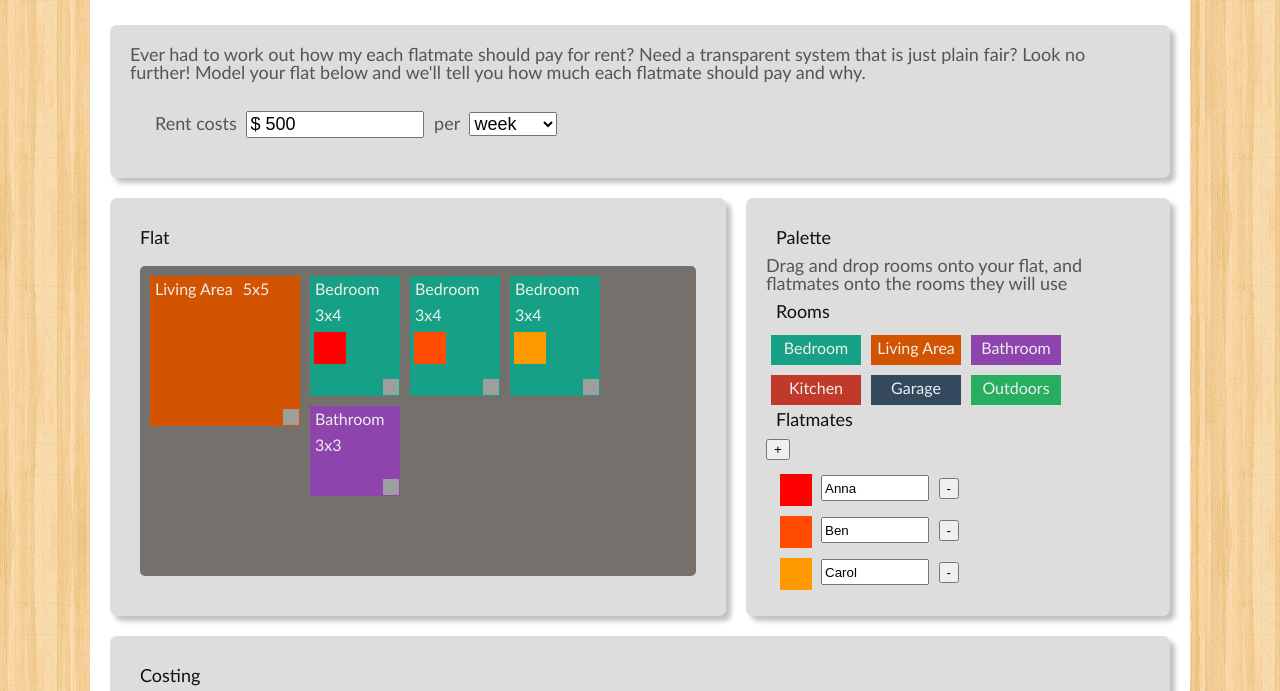
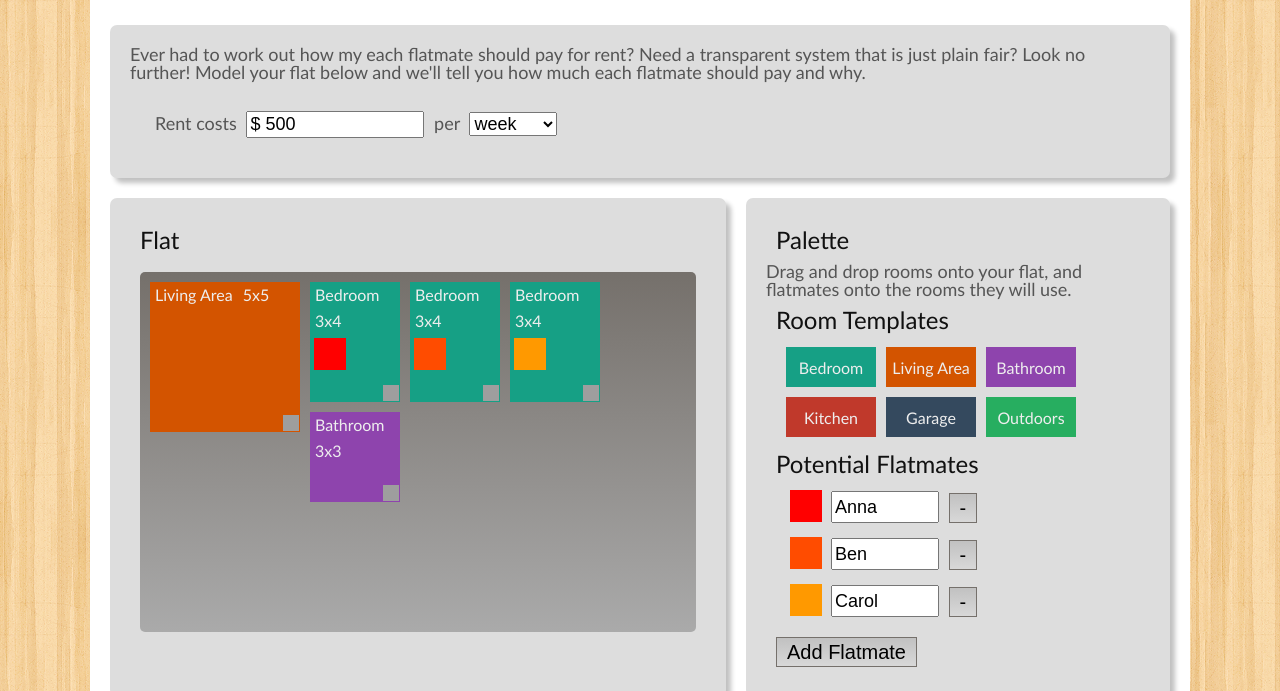
Before and after one commit to forgedsoftware/costmyflat, a plain HTML site: page index.html in a window 1280 px wide. Shown: the part 95-786 px from the top of the page. Drawn offline with nearby package versions, Linux system fonts and the light colour scheme; grey boxes are pictures that could not be loaded.

Commit message:
- More styling and fix up removing rooms/members

```diff
--- a/css/base.css
+++ b/css/base.css
@@ -30,6 +30,22 @@ body {
 h2 {
 	color: #111;
 	padding: 10px;
+	font-size: 24px;
+}
+
+button {
+	line-height: 0.9;
+	font-size: 20px;
+	vertical-align: middle;
+	padding: 5px 10px;
+	border: 1px #75706B solid;
+	background: #C1C1C1;
+	background: linear-gradient(to bottom, #c1c1c1 0%,#d8d8d8 100%); /* W3C */
+}
+
+button:hover {
+	background: #75706B;
+	background: linear-gradient(to bottom, #75706b 0%,#c1c1c1 100%); /* W3C */
 }
 
 /** Title */
@@ -74,10 +90,11 @@ h1 {
 #flat-container {
 	margin: 10px;
 	padding: 5px;
-	min-height: 300px;
-	background-color: #75706B;
+	min-height: 350px;
 	border-radius: 5px;
 	overflow: hidden;
+	background: #75706B;
+	background: linear-gradient(to bottom, #75706B 0%,#AAA 100%); /* W3C */
 }
 
 .flat-border {
@@ -108,7 +125,7 @@ h1 {
 .room {
 	color: #EEE;
 	width: 90px;
-	height: 30px;
+	height: 40px;
 	background-color: #54ACD2;
 	margin: 5px;
 	text-align: center;
@@ -121,6 +138,21 @@ h1 {
 
 .room > span {
 	margin: 5px;
+}
+
+.room-drag {
+	line-height: 2;
+}
+
+.members {
+	height: 32px;
+	width: 200px;
+	float: left;
+}
+
+#rooms {
+	margin-left: 15px;
+	overflow: auto;
 }
 
 #rooms > .room > span {
@@ -138,18 +170,18 @@ h1 {
 }
 
 #flatmates {
+	margin-left: 20px;
 	overflow: auto;
 }
 
 .flatmate {
 	/*float: left;*/
-	margin: 10px;
-	height: 32px;
+	margin-bottom: 5px;
 }
 
 .flatmate_name {
 	margin: 5px;
-	height: 20px;
+	height: 26px;
 	width: 100px;
 }
 
@@ -159,16 +191,13 @@ h1 {
 	background: url("../images/person-icon.png") no-repeat;
 	width: 32px;
 	height: 32px;
-	background-color: red;
 	cursor: move;
 	margin: 4px;
 	float: left;
 }
 
-.members {
-	height: 32px;
-	width: 200px;
-	float: left;
+#add-button {
+	margin: 10px;
 }
 
 /** Costing */
@@ -183,11 +212,11 @@ h1 {
 
 .flatmate-cost {
 	display: block;
-	height: 40px;
 	margin: 10px;
 }
 
 .flatmate-cost > span {
+	min-width: 100px;
 	font-size: 26px;
 	display: inline-block;
 	padding: 5px 10px 0px 10px;
--- a/index.html
+++ b/index.html
@@ -38,7 +38,7 @@
 				<div id="flat" class="section">
 					<h2>Flat</h2>
 					<div id="flat-container" sortable-grid room-drop>
-						<div class="room flat_room" ng-repeat="room in flat" style="background-color: {{room.template.color}};"
+						<div class="room flat_room" ng-repeat="room in flat" style="background: {{room.template.color}};"
 								ng-style="{'width': {{room.width * 30}} + 'px', 'height': {{room.height * 30}} + 'px'}" room-resize flatmate-drop>
 							<span>{{room.template.name}}</span>
 							<span class="size">{{room.width}}x{{room.height}}</span>
@@ -50,22 +50,22 @@
 				</div>
 				<div id="palette" class="section">
 					<h2>Palette</h2>
-					<p>Drag and drop rooms onto your flat, and flatmates onto the rooms they will use</p>
-					<h2>Rooms</h2>
+					<p>Drag and drop rooms onto your flat, and flatmates onto the rooms they will use.</p>
+					<h2>Room Templates</h2>
 					<div id="rooms">
 						<div class="room room-drag" ng-repeat="room in roomPalette" style="background-color: {{room.color}};" room-drag>
 							<span>{{room.name}}</span>
 						</div>
 					</div>
-					<h2>Flatmates</h2>
-					<button ng-click="addFlatmateToPalette()" ng-disabled="flatmatePalette.length >= 15">+</button>
+					<h2>Potential Flatmates</h2>
 					<div id="flatmates">
 						<div class="flatmate" ng-repeat="flatmate in flatmatePalette">
 							<div id="{{flatmate.id}}" class="flatmate_img flatmate-drag-image" style="background-color: {{flatmate.color}};" flatmate-drag></div>
-							<input class="flatmate_name" ng-model="flatmate.name" ng-change="updateResults()"></input>
+							<input class="flatmate_name input" ng-model="flatmate.name" ng-change="updateResults()"></input>
 							<button ng-click="removeFlatmateFromPalette($index)">-</button>
 						</div>
 					</div>
+					<button id="add-button" ng-click="addFlatmateToPalette()" ng-disabled="flatmatePalette.length >= 15">Add Flatmate</button>
 				</div>
 			</div>
 			<div id="results" class="section">
--- a/js/directives.js
+++ b/js/directives.js
@@ -63,6 +63,7 @@ addSimpleAppDirective('sortableGrid', function ($scope, element, attrs) {
 			if (sortableIn == 0) {
 				var room = angular.element(ui.item).scope().room;
 				removeFromArrayById($scope.flat, room);
+				ui.item.remove();
 				$scope.updateResults();
 			}
 		}
@@ -90,6 +91,7 @@ addSimpleAppDirective('sortableMembers', function ($scope, element, attrs) {
 			if (sortableIn == 0) {
 				var user = angular.element(ui.item).scope().user;
 				removeFromArrayById($scope.room.users, user);
+				ui.item.remove();
 				$scope.updateResults();
 			}
 		}
```
